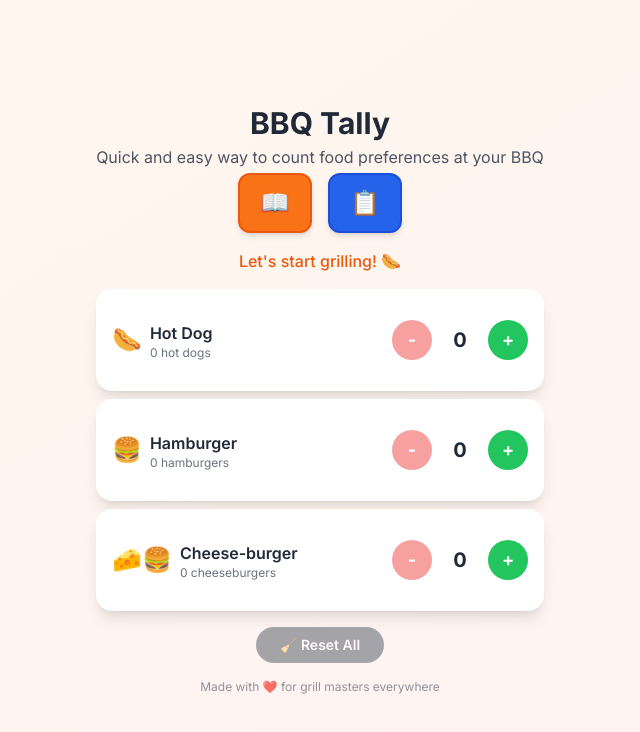
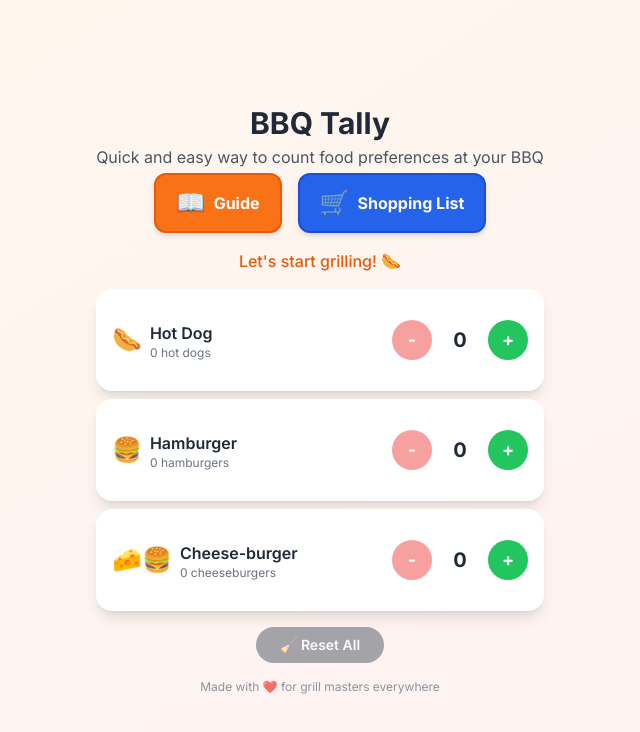
Before and after one commit to mikermcconnell/BBQTally, a Next.js app: page / in a window 1280 px wide. Shown: the top 732 px of the page, without its empty margins (320-960 px from the left). Built offline with nearby package versions, Linux system fonts and the light colour scheme.

Commit message:
Add text labels to icon buttons and use shopping cart for Shopping List

```diff
--- a/app/page.tsx
+++ b/app/page.tsx
@@ -239,12 +239,14 @@ export default function Home() {
               className="inline-flex items-center gap-2 bg-orange-500 hover:bg-orange-600 text-white px-5 py-3 rounded-xl font-bold text-base shadow-md transition-all duration-200 focus:outline-none focus:ring-2 focus:ring-orange-400 focus:ring-offset-2 border-2 border-orange-600 hover:scale-105"
             >
               <span className="text-2xl">📖</span>
+              <span>Guide</span>
             </Link>
             <Link
               href="/bbq-planner"
               className="inline-flex items-center gap-2 bg-blue-600 hover:bg-blue-700 text-white px-5 py-3 rounded-xl font-bold text-base shadow-md transition-all duration-200 focus:outline-none focus:ring-2 focus:ring-blue-400 focus:ring-offset-2 border-2 border-blue-700 hover:scale-105"
             >
-              <span className="text-2xl">📋</span>
+              <span className="text-2xl">🛒</span>
+              <span>Shopping List</span>
             </Link>
           </div>
 
```
